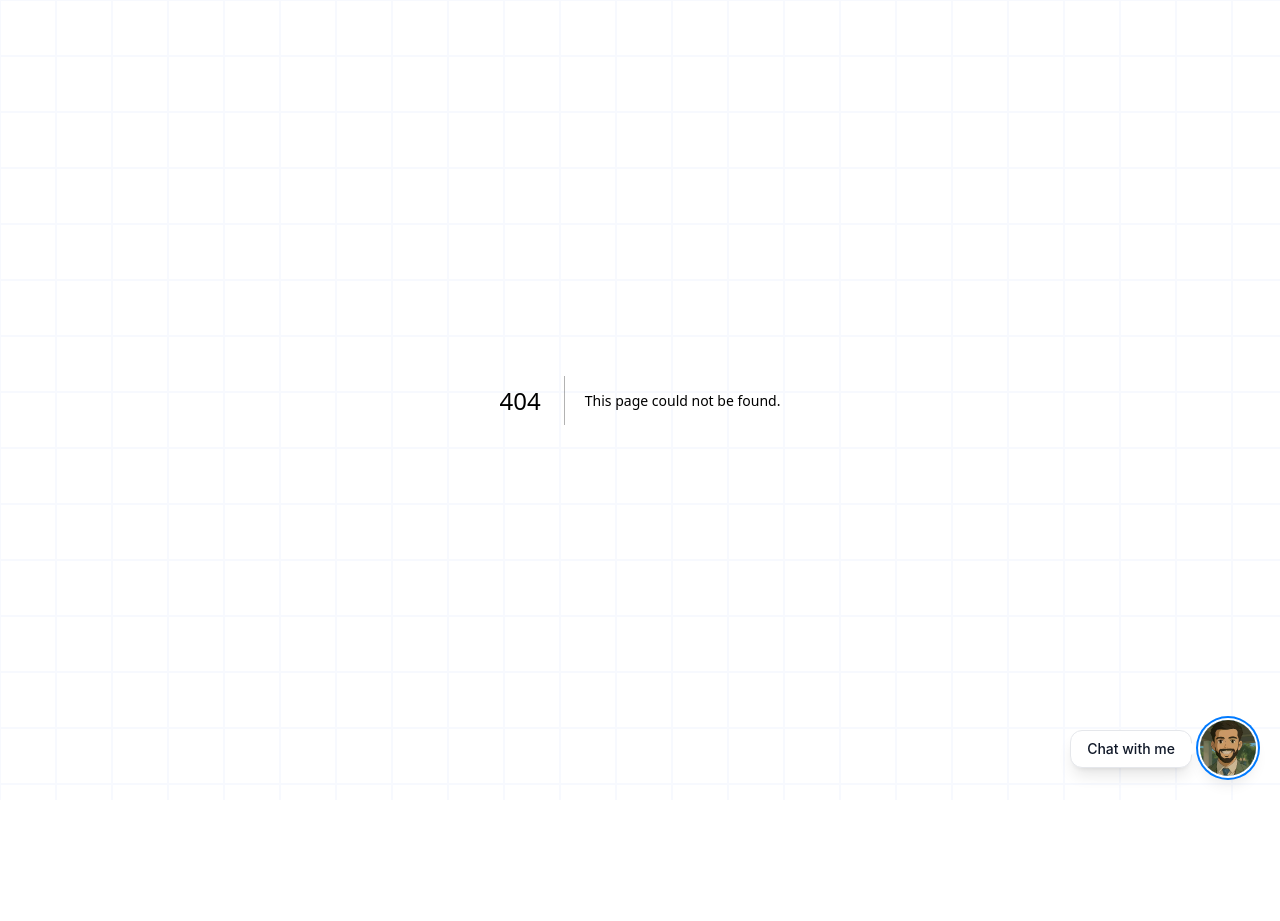
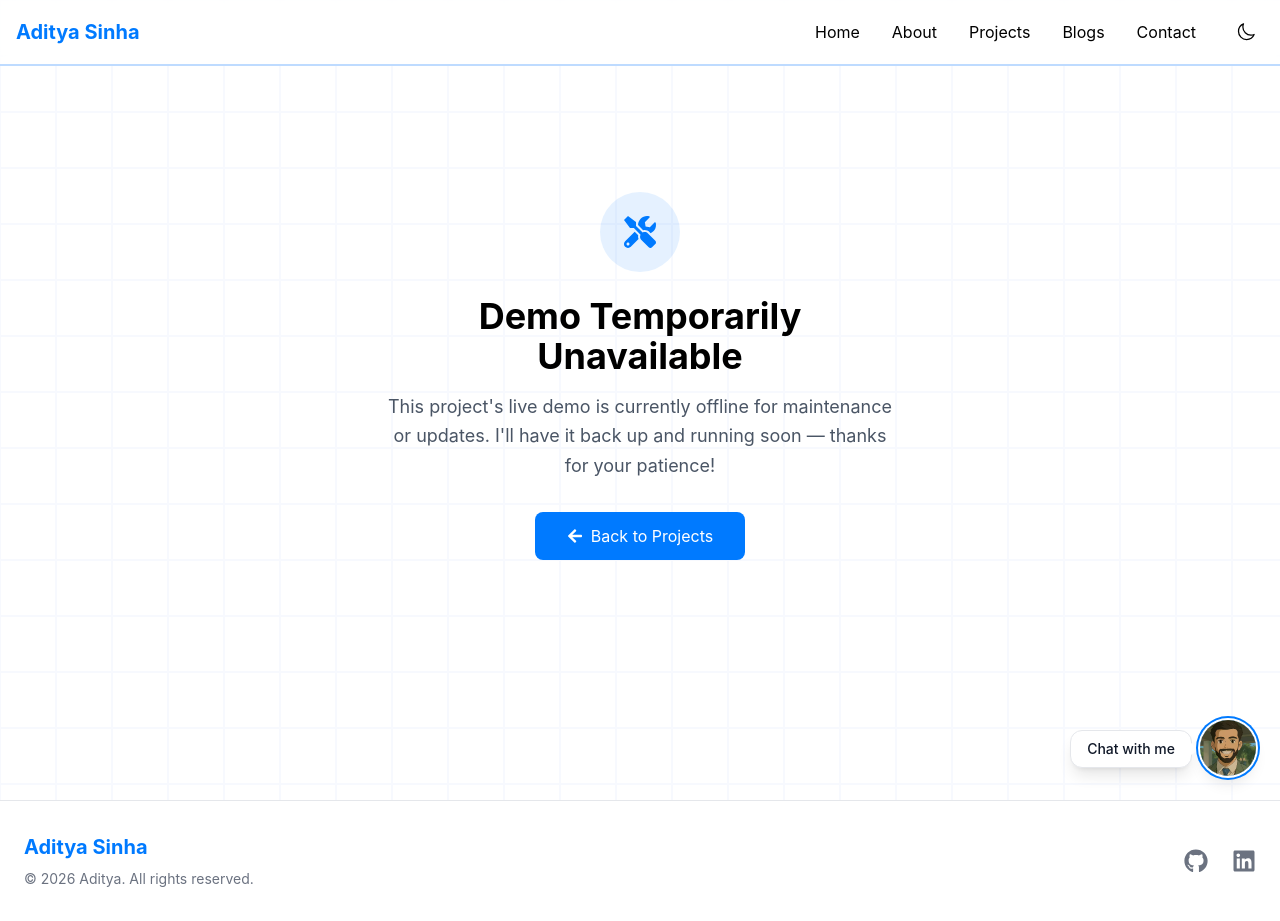
Before and after one commit to ItzYuva/AKS, a Next.js app: page /demo-unavailable in a window 1280 px wide. Before the commit this address had no page. Before the commit the page ends 800 px from the top, so only its background shows below. Built offline with nearby package versions, Linux system fonts and the light colour scheme.

Commit message:
error page fixed

```diff
--- /dev/null
+++ b/src/app/(public)/demo-unavailable/page.tsx
@@ -0,0 +1,60 @@
+'use client'
+
+import Link from 'next/link'
+import { motion } from 'framer-motion'
+import { FaTools, FaArrowLeft } from 'react-icons/fa'
+import { fadeInUp, fadeIn } from '@/utils/animations'
+
+export default function DemoUnavailable() {
+  return (
+    <div className="container max-w-7xl mx-auto py-24 px-4 flex flex-col items-center justify-center min-h-[60vh]">
+      <motion.div
+        className="text-center max-w-lg"
+        {...fadeInUp}
+      >
+        <motion.div
+          className="flex justify-center mb-6"
+          {...fadeIn}
+          transition={{ delay: 0.2 }}
+        >
+          <div className="w-20 h-20 rounded-full bg-primary/10 flex items-center justify-center">
+            <FaTools className="text-primary w-8 h-8" />
+          </div>
+        </motion.div>
+
+        <motion.h1
+          className="text-3xl sm:text-4xl font-bold mb-4"
+          {...fadeInUp}
+          transition={{ delay: 0.3 }}
+        >
+          Demo Temporarily Unavailable
+        </motion.h1>
+
+        <motion.p
+          className="text-gray-600 dark:text-gray-300 text-lg mb-8 leading-relaxed"
+          {...fadeInUp}
+          transition={{ delay: 0.4 }}
+        >
+          This project&apos;s live demo is currently offline for maintenance or updates.
+          I&apos;ll have it back up and running soon — thanks for your patience!
+        </motion.p>
+
+        <motion.div
+          className="flex flex-col sm:flex-row gap-4 justify-center"
+          {...fadeInUp}
+          transition={{ delay: 0.5 }}
+        >
+          <motion.div whileHover={{ scale: 1.05 }} whileTap={{ scale: 0.95 }}>
+            <Link
+              href="/projects"
+              className="inline-flex items-center gap-2 bg-primary text-white px-8 py-3 rounded-lg hover:bg-primary/90 transition-colors"
+            >
+              <FaArrowLeft className="w-4 h-4" />
+              Back to Projects
+            </Link>
+          </motion.div>
+        </motion.div>
+      </motion.div>
+    </div>
+  )
+}
```
